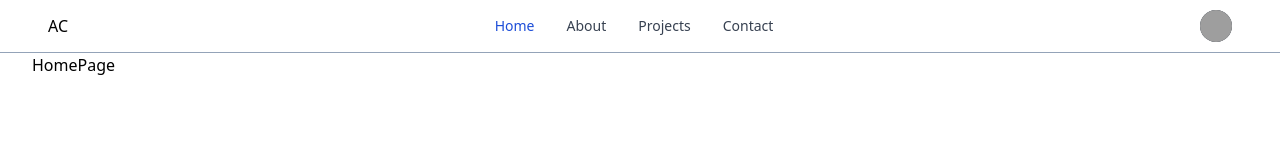
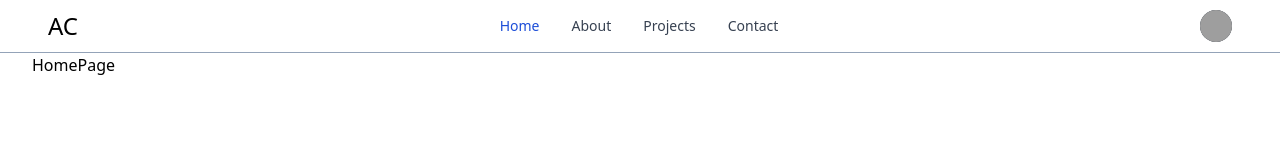
Before and after one commit to Anjani-ch/anjanichapparapu.com, a React (Create React App) app: page / in a window 1280 px wide. Shown: the top 160 px of the page. Built offline with nearby package versions, Linux system fonts and the light colour scheme; grey boxes are pictures that could not be loaded.

Commit message:
Added active class to navbar

```diff
--- a/src/components/Header.js
+++ b/src/components/Header.js
@@ -1,46 +1,87 @@
-import React from 'react';
-import { Link } from 'react-router-dom';
+import React, { useState } from 'react';
+import { NavLink } from 'react-router-dom';
 
 function Header() {
+  const [isToggled, setIsToggled] = useState(false);
+
+  const routes = [
+    {
+      to: '/',
+      name: 'Home'
+    },
+    {
+      to: '/about',
+      name: 'About'
+    },
+    {
+      to: '/projects',
+      name: 'Projects'
+    },
+    {
+      to: '/contact',
+      name: 'Contact'
+    }
+  ];
+
+  const toggleNav = () => {
+    setIsToggled(!isToggled);
+  }
+
+  const renderToggleButton = () => {
+    let result;
+
+    if(isToggled) {
+      result = (
+        <svg className="w-6 h-6" fill="currentColor" viewBox="0 0 20 20" xmlns="http://www.w3.org/2000/svg"><path fillRule="evenodd" d="M4.293 4.293a1 1 0 011.414 0L10 8.586l4.293-4.293a1 1 0 111.414 1.414L11.414 10l4.293 4.293a1 1 0 01-1.414 1.414L10 11.414l-4.293 4.293a1 1 0 01-1.414-1.414L8.586 10 4.293 5.707a1 1 0 010-1.414z" clipRule="evenodd"></path></svg>
+      );
+    } else {
+      result = (
+        <svg className="w-6 h-6" fill="currentColor" viewBox="0 0 20 20" xmlns="http://www.w3.org/2000/svg"><path fillRule="evenodd" d="M3 5a1 1 0 011-1h12a1 1 0 110 2H4a1 1 0 01-1-1zM3 10a1 1 0 011-1h12a1 1 0 110 2H4a1 1 0 01-1-1zM3 15a1 1 0 011-1h12a1 1 0 110 2H4a1 1 0 01-1-1z" clipRule="evenodd"></path></svg>
+      );
+    }
+
+    return result;
+  }
+
   return (
     <header>
       <nav className="bg-white px-2 sm:px-4 py-2.5 border-b border-slate-400 dark:bg-gray-800">
         <div className="container flex flex-wrap justify-between items-center mx-auto">
-          <Link to="/" className="flex items-center">
-            AC
-            {/* <img src="https://flowbite.com//docs/images/logo.svg" className="mr-3 h-6 sm:h-9" alt="Flowbite Logo" />
-            <span className="self-center text-xl font-semibold whitespace-nowrap dark:text-white">Flowbite</span> */}
-          </Link>
+          <NavLink to="/" className="flex items-center text-2xl">AC</NavLink>
 
           <div className="flex items-center md:order-2">
             <button type="button" className="flex mr-3 text-sm bg-gray-800 rounded-full md:mr-0 focus:ring-4 focus:ring-gray-300 dark:focus:ring-gray-600" id="dark-mode-toggle">
               <span className="sr-only">Toggle dark mode</span>
-              <img className="w-8 h-8 rounded-full" src="https://flowbite.com/docs/images/people/profile-picture-3.jpg" alt="user photo" />
+              <img className="w-8 h-8 rounded-full" src="https://flowbite.com/docs/images/people/profile-picture-3.jpg" alt="user" />
             </button>
 
-            <button data-collapse-toggle="mobile-menu-2" type="button" className="inline-flex items-center p-2 ml-1 text-sm text-gray-500 rounded-lg md:hidden hover:bg-gray-100 focus:outline-none focus:ring-2 focus:ring-gray-200 dark:text-gray-400 dark:hover:bg-gray-700 dark:focus:ring-gray-600" aria-controls="mobile-menu-2" aria-expanded="false">
-              <span className="sr-only">Open main menu</span>
-              <svg className="w-6 h-6" fill="currentColor" viewBox="0 0 20 20" xmlns="http://www.w3.org/2000/svg"><path fillRule="evenodd" d="M3 5a1 1 0 011-1h12a1 1 0 110 2H4a1 1 0 01-1-1zM3 10a1 1 0 011-1h12a1 1 0 110 2H4a1 1 0 01-1-1zM3 15a1 1 0 011-1h12a1 1 0 110 2H4a1 1 0 01-1-1z" clipRule="evenodd"></path></svg>
-              <svg className="hidden w-6 h-6" fill="currentColor" viewBox="0 0 20 20" xmlns="http://www.w3.org/2000/svg"><path fillRule="evenodd" d="M4.293 4.293a1 1 0 011.414 0L10 8.586l4.293-4.293a1 1 0 111.414 1.414L11.414 10l4.293 4.293a1 1 0 01-1.414 1.414L10 11.414l-4.293 4.293a1 1 0 01-1.414-1.414L8.586 10 4.293 5.707a1 1 0 010-1.414z" clipRule="evenodd"></path></svg>
+            <button onClick={toggleNav} data-collapse-toggle="mobile-nav" type="button" className="inline-flex items-center p-2 ml-1 text-sm text-gray-500 rounded-lg md:hidden hover:bg-gray-100 focus:outline-none focus:ring-2 focus:ring-gray-200 dark:text-gray-400 dark:hover:bg-gray-700 dark:focus:ring-gray-600" aria-controls="mobile-menu-2" aria-expanded="false">
+              <span className="sr-only">Toggle mobile menu</span>
+              {renderToggleButton()}
             </button>
           </div>
 
-          <div className="hidden justify-between items-center w-full md:flex md:w-auto md:order-1" id="mobile-menu-2">
+          <div className={`${!isToggled ? 'hidden ' : ''} justify-between items-center w-full md:flex md:w-auto md:order-1`} id="mobile-nav">
             <ul className="flex flex-col mt-4 md:flex-row md:space-x-8 md:mt-0 md:text-sm md:font-medium">
-              <li>
-                <Link to="/" className="block py-2 pr-4 pl-3 text-white bg-blue-700 rounded md:bg-transparent md:text-blue-700 md:p-0 dark:text-white" aria-current="page">Home</Link>
-              </li>
+              {routes.map((route, index) => {
+                const setNavLinkClasses = ({ isActive }) => {
+                  let result = 'block py-2 pr-4 pl-3 ';
 
-              <li>
-                <Link to="/about" className="block py-2 pr-4 pl-3 text-gray-700 border-b border-gray-100 hover:bg-gray-50 md:hover:bg-transparent md:border-0 md:hover:text-blue-700 md:p-0 dark:text-gray-400 md:dark:hover:text-white dark:hover:bg-gray-700 dark:hover:text-white md:dark:hover:bg-transparent dark:border-gray-700">About</Link>
-              </li>
-              <li>
-                <Link to="/projects" className="block py-2 pr-4 pl-3 text-gray-700 border-b border-gray-100 hover:bg-gray-50 md:hover:bg-transparent md:border-0 md:hover:text-blue-700 md:p-0 dark:text-gray-400 md:dark:hover:text-white dark:hover:bg-gray-700 dark:hover:text-white md:dark:hover:bg-transparent dark:border-gray-700">Projects</Link>
-              </li>
+                  if(isActive) {
+                    result += 'text-white bg-blue-700 rounded md:bg-transparent md:text-blue-700 md:p-0 dark:text-white';
+                  } else {
+                    result += 'text-gray-700 border-b border-gray-100 hover:bg-gray-50 md:hover:bg-transparent md:border-0 md:hover:text-blue-700 md:p-0 dark:text-gray-400 md:dark:hover:text-white dark:hover:bg-gray-700 dark:hover:text-white md:dark:hover:bg-transparent dark:border-gray-700';
+                  }
 
-              <li>
-                <Link to="/contact" className="block py-2 pr-4 pl-3 text-gray-700 border-b border-gray-100 hover:bg-gray-50 md:hover:bg-transparent md:border-0 md:hover:text-blue-700 md:p-0 dark:text-gray-400 md:dark:hover:text-white dark:hover:bg-gray-700 dark:hover:text-white md:dark:hover:bg-transparent dark:border-gray-700">Contact</Link>
-              </li>
+                  return result;
+                }
+
+                return (
+                  <li key={index}>
+                    <NavLink to={route.to} className={setNavLinkClasses}>{route.name}</NavLink>
+                  </li>
+                )
+              })}
             </ul>
           </div>
         </div>
```
